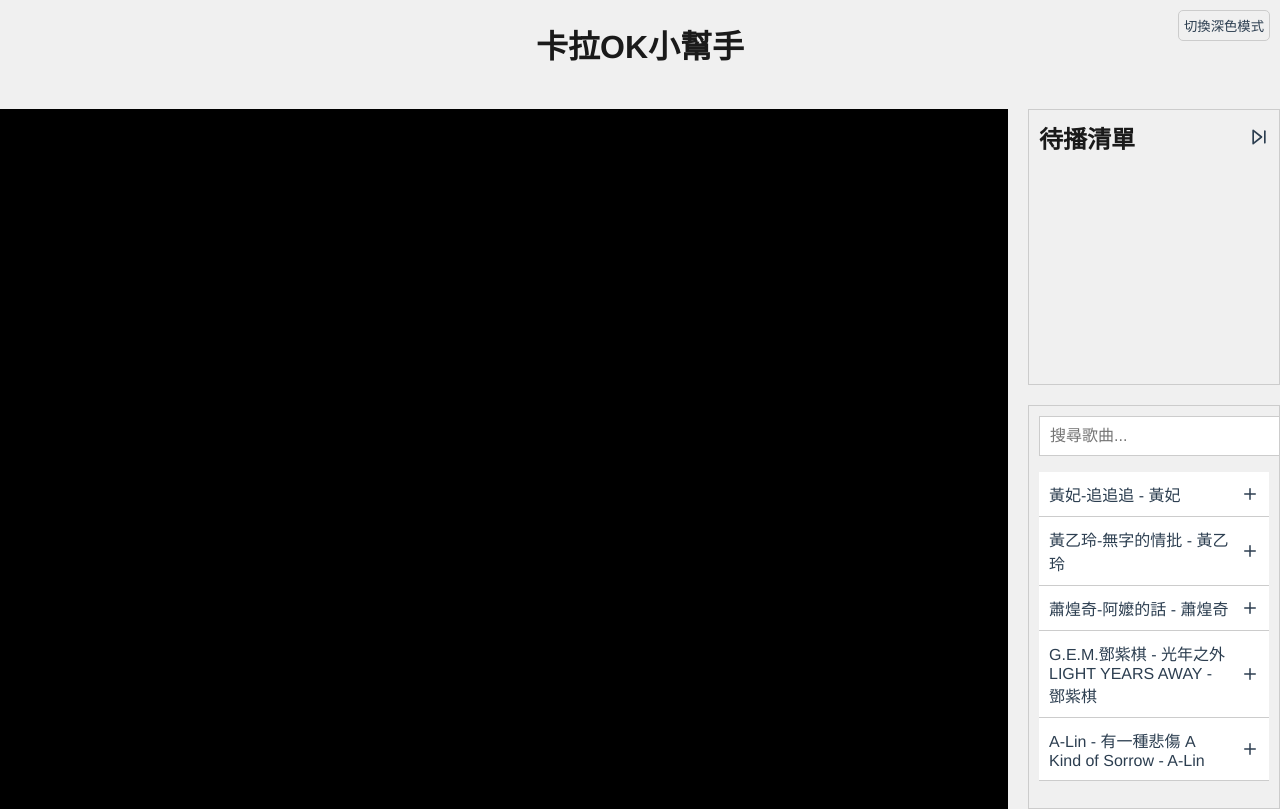
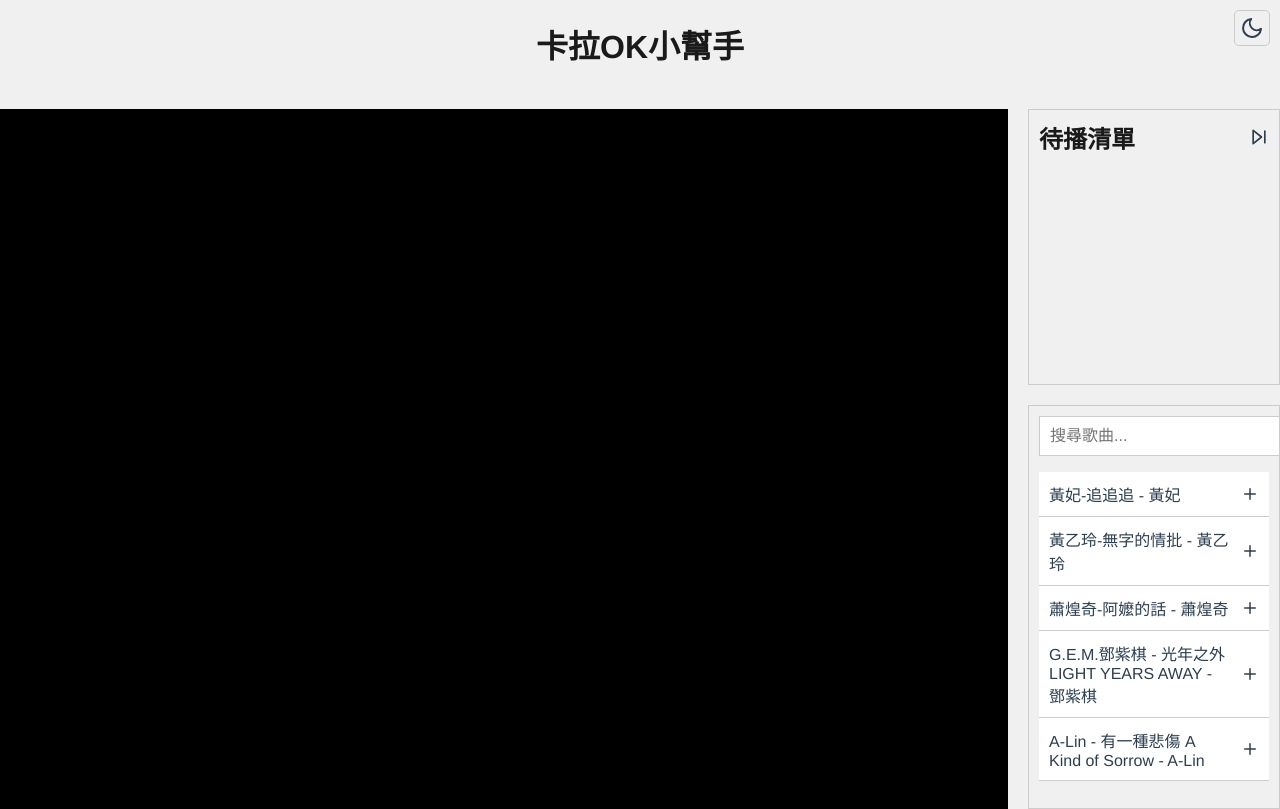
Before and after one commit to hmlu36/karaoke, a Vue app: page / in a window 1280 px wide. Built offline with nearby package versions, Linux system fonts and the light colour scheme.

Commit message:
切換深淺色

```diff
--- a/src/App.vue
+++ b/src/App.vue
@@ -2,8 +2,9 @@
   <div id="app">
     <header>
       <h1>卡拉OK小幫手</h1>
-      <button @click="toggleTheme" class="theme-toggle-button">
-        {{ theme === 'dark' ? '切換淺色模式' : '切換深色模式' }}
+      <button @click="toggleTheme" class="theme-toggle-button" title="切換深淺色模式">
+        <svg v-if="theme === 'dark'" xmlns="http://www.w3.org/2000/svg" width="24" height="24" viewBox="0 0 24 24" fill="none" stroke="currentColor" stroke-width="2" stroke-linecap="round" stroke-linejoin="round"><circle cx="12" cy="12" r="5"/><path d="M12 1v2M12 21v2M4.22 4.22l1.42 1.42M18.36 18.36l1.42 1.42M1 12h2M21 12h2M4.22 19.78l1.42-1.42M18.36 5.64l1.42-1.42"/></svg>
+        <svg v-else xmlns="http://www.w3.org/2000/svg" width="24" height="24" viewBox="0 0 24 24" fill="none" stroke="currentColor" stroke-width="2" stroke-linecap="round" stroke-linejoin="round"><path d="M21 12.79A9 9 0 1 1 11.21 3 7 7 0 0 0 21 12.79z"></path></svg>
       </button>
     </header>
     <div class="container">
--- a/src/components/SongList.vue
+++ b/src/components/SongList.vue
@@ -64,8 +64,16 @@ span {
   display: flex;
   align-items: center;
 }
+
+[data-theme='dark'] .add-button {
+  color: white; /* White color for add icon in dark mode */
+}
 .add-button:hover {
-  color: #42b983;
+  color: #66ffb3; /* Brighter hover color */
+}
+
+[data-theme='dark'] .add-button:hover {
+  color: #90ee90; /* Even brighter hover color in dark mode */
 }
 .add-button svg {
   width: 18px;
```
